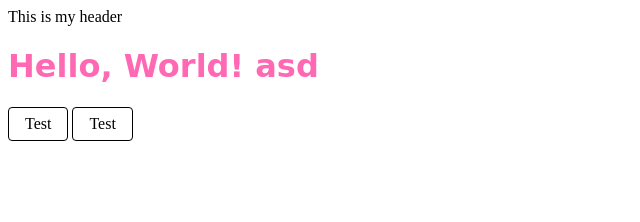
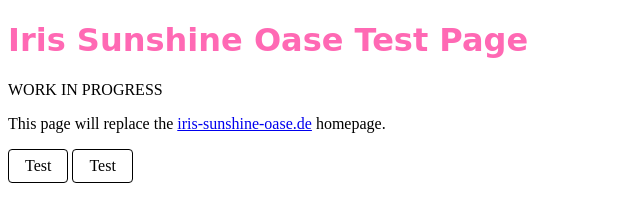
Before and after one commit to nanatsusaia/iris-sunshine-oase, a website built with Parcel: page src/index.html in a window 1280 px wide. Shown: the whole page, without its empty margins (0-640 px from the left). Built offline with nearby package versions, Linux system fonts and the light colour scheme.

Commit message:
add a simple disclaimer

```diff
--- a/src/header.html
+++ b/src/header.html
@@ -1 +1,4 @@
-<header>This is my header</header>
+<header>
+    <h1>Iris Sunshine Oase Test Page</h1>
+    <p>WORK IN PROGRESS</p>
+</header>
--- a/src/index.html
+++ b/src/index.html
@@ -10,7 +10,8 @@
 
 <body>
   <include src="header.html"></include>
-  <h1 tabindex="1">Hello, World! asd</h1>
+  <p>This page will replace the <a href="http://www.iris-sunshine-oase.de" title="iris-sunshine-oase.de">iris-sunshine-oase.de</a> homepage.</p>
+
   <div class="button" tabindex="1">Test</div>
   <div class="button" tabindex="1">Test</div>
 </body>
```
